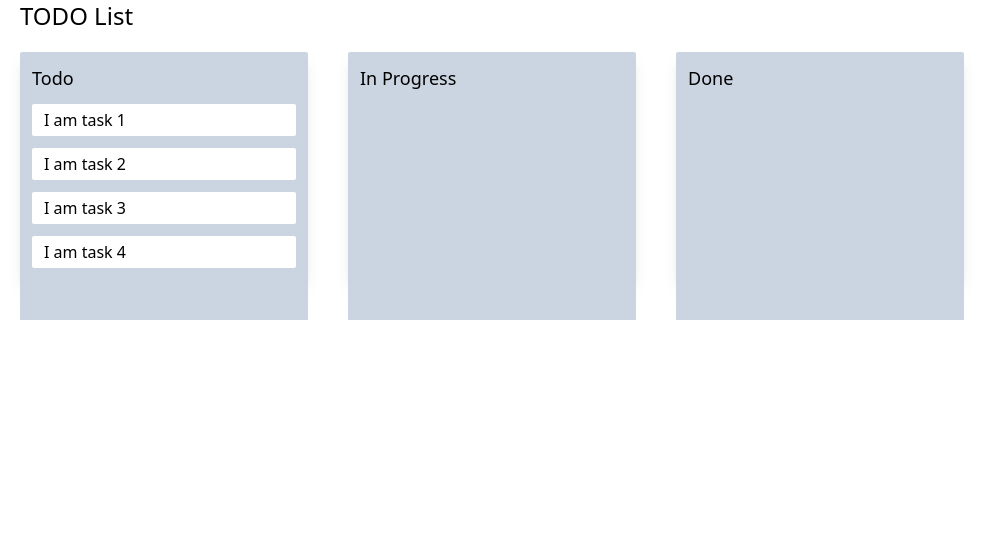
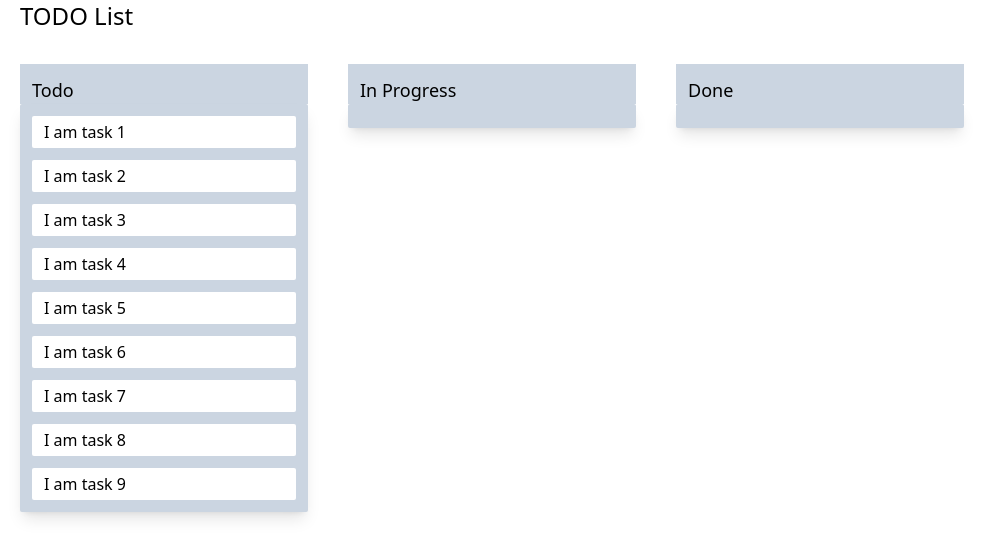
Before and after one commit to alejandropovedabisquert/todo-list-v2, a React (Create React App) app: page / in a window 1280 px wide. Shown: the top 558 px of the page, without its empty margins (0-1007 px from the left). Built offline with nearby package versions, Linux system fonts and the light colour scheme; the HTML template or start-up script is replaced by a standard one.

Commit message:
arreglos del drag and drop y un poco de estilos

```diff
--- a/src/App.js
+++ b/src/App.js
@@ -7,13 +7,18 @@ const initialData = {
     "task-1": { id: "task-1", content: "I am task 1" },
     "task-2": { id: "task-2", content: "I am task 2" },
     "task-3": { id: "task-3", content: "I am task 3" },
-    "task-4": { id: "task-4", content: "I am task 4" }
+    "task-4": { id: "task-4", content: "I am task 4" },
+    "task-5": { id: "task-5", content: "I am task 5" },
+    "task-6": { id: "task-6", content: "I am task 6" },
+    "task-7": { id: "task-7", content: "I am task 7" },
+    "task-8": { id: "task-8", content: "I am task 8" },
+    "task-9": { id: "task-9", content: "I am task 9" },
   },
   tables: {
     "table-1": {
       id: "table-1",
       title: "Todo",
-      taskIds: ["task-1", "task-2", "task-3", "task-4"]
+      taskIds: ["task-1", "task-2", "task-3", "task-4", "task-5", "task-6", "task-7", "task-8", "task-9"]
     },
     "table-2": {
       id: "table-2",
@@ -110,11 +115,12 @@ function App() {
       <DragDropContext onDragEnd={handleDragEnd}>
         <Droppable droppableId='all-tables' direction='horizontal' type='table'>
           {(provided, snapshot)=>{
-            // console.log(snapshot, "App");
+            const style = {
+              backgroundColor: snapshot.isDraggingOver ? 'bg-red-400' : 'inherit',
+            }
             return(
               <div
-                className='flex'
-                style={{backgroundColor: snapshot.isDraggingOver ? 'blue' : 'inherit'}}
+                className={`flex pt-3 min-h-full ${style.backgroundColor}`}
                 {...provided.droppableProps}
                 ref={provided.innerRef}
               >
--- a/src/components/Table.js
+++ b/src/components/Table.js
@@ -6,27 +6,32 @@ const Table = ({tasks, table, index}) =>{
     return(
         <Draggable index={index} draggableId={table.id} type='table'>
             {(provided, snapshot) => {
-
+                const style = {
+                    backgroundColor: snapshot.isDragging ? 'bg-red-400' : 'inherit',
+                }
                 return(
                     <div
-                        className='bg-slate-300 w-72 m-5 rounded-sm shadow-lg'
+                        className={`w-72 m-5`}
+                        {...provided.draggableProps}
                         ref={provided.innerRef}
-                        {...provided.draggableProps}
-                        {...provided.dragHandleProps}
                     >
-                        <h2 className="px-3 pt-3 text-lg font-medium">{table.title}</h2>
+                        <h2
+                            className="px-3 pt-3 text-lg font-medium bg-slate-300"
+                            {...provided.dragHandleProps}
+                        >
+                            {table.title}
+                        </h2>
                         <Droppable droppableId={table.id} type="task">
                             {(provided, snapshot) => {
                                 const style = {
-                                    backgroundColor: snapshot.isDraggingOver ? 'red' : 'inherit',
+                                    backgroundColor: snapshot.isDraggingOver ? 'bg-red-400' : 'bg-slate-300',
                                 }
-                                // console.log(snapshot, "Table")
+
                                 return(
                                     <div
                                         ref={provided.innerRef}
                                         {...provided.droppableProps}
-                                        style={style}
-                                        className="px-3 pt-3 min-h-full"
+                                        className={`px-3 py-3 rounded-sm shadow-lg ${style.backgroundColor}`}
                                     >
                                         {tasks.map((task, index) =>(
                                             <Task key={task.id} task={task} index={index}/>
--- a/src/components/Task.js
+++ b/src/components/Task.js
@@ -6,9 +6,7 @@ const Task = ({task, index}) =>{
     return(
         <Draggable draggableId={task.id} index={index} type="task">
             {(provided, snapshot) =>{
-                console.log(snapshot, "task")
                 const style = {
-                    ...provided.draggableProps.style,
                     background: snapshot.isDragging ? 'bg-orange-600' : 'bg-white',
                 }
                 return(
@@ -16,8 +14,7 @@ const Task = ({task, index}) =>{
                         ref={provided.innerRef}
                         {...provided.dragHandleProps}
                         {...provided.draggableProps}
-                        // style={style}
-                        className={`p-1 pl-3 rounded-sm mb-3 ${style.background}`}
+                        className={`p-1 pl-3 rounded-sm mb-3 last:mb-0 ${style.background}`}
                     >
                         {task.content}
                     </div>
```
